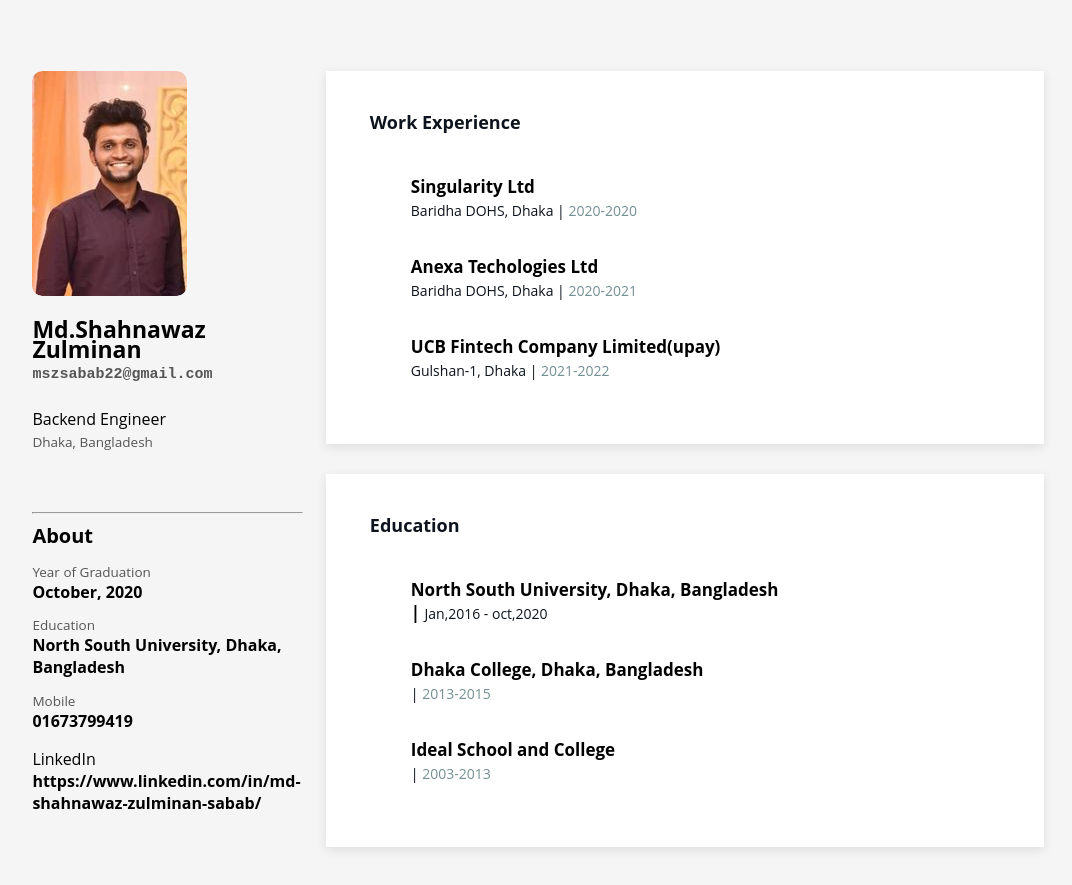
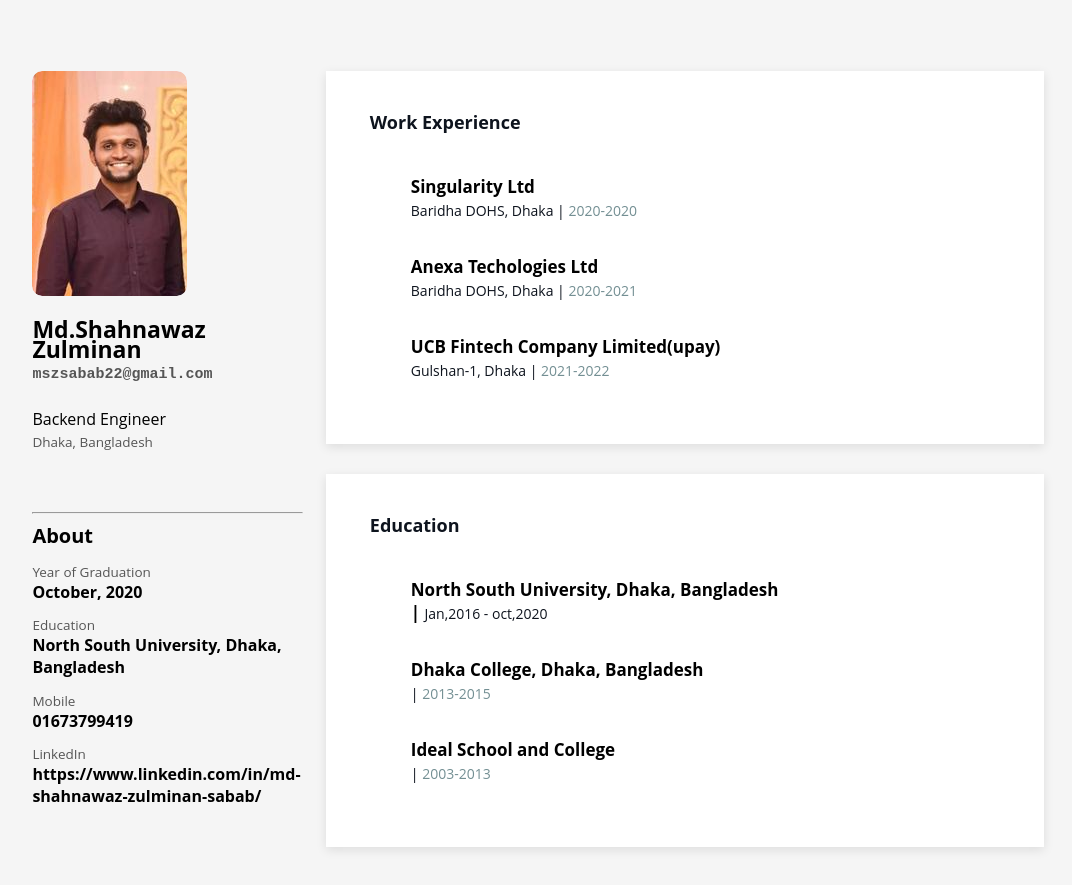
Before and after one commit to MszSabab/portfolio, a plain HTML site: page index.html in a window 1280 px wide. Shown: the whole page, without its empty margins (102-1174 px from the left). Drawn offline with Linux system fonts and the light colour scheme.

Commit message:
Update style.css

```diff
--- a/style.css
+++ b/style.css
@@ -79,7 +79,7 @@ hr{
     font-weight: bold !important;
     font-family: 'Cutive Mono',monospace;
 }
-#college,#email,#year-graduation,#education,#more-about,#telephone,#fax,#LinkedIn{
+#college,#email,#year-graduation,#education,#more-about,#telephone,#fax,#linkedin{
     color: #555;
     font-size: 13.5px;
 }
```
